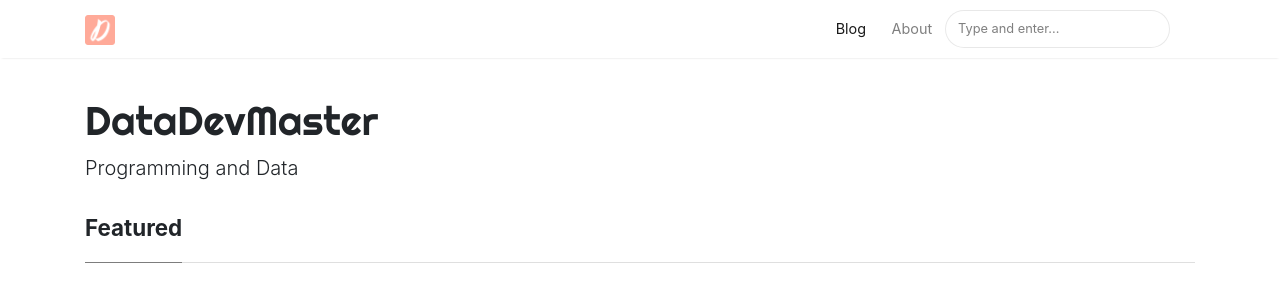
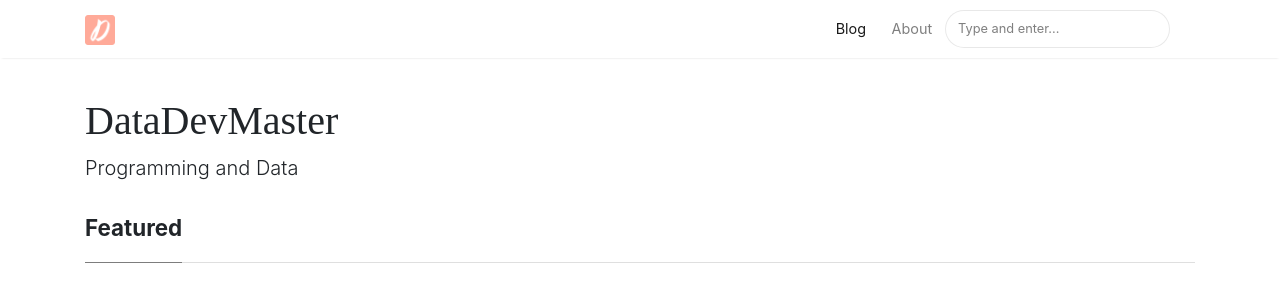
Before and after one commit to DataDevMaster/DataDevMaster.github.io, a Jekyll site: the page built from index.html, in a window 1280 px wide. Shown: the top 288 px of the page. Built offline with Jekyll 4.4.1, drawn with Linux system fonts in a browser that asks for light colours; nearby versions of some CDN libraries; the list of posts is cut into pages by our own code.

Commit message:
Try to change font

```diff
--- a/assets/css/screen.css
+++ b/assets/css/screen.css
@@ -305,7 +305,7 @@ span.post-read-more a:hover {
 }
 
 .mainheading h1.sitetitle {
-    font-family: Righteous;
+    font-family: Be Vietnam Pro;
 }
 
 .mainheading h1.posttitle {
```
